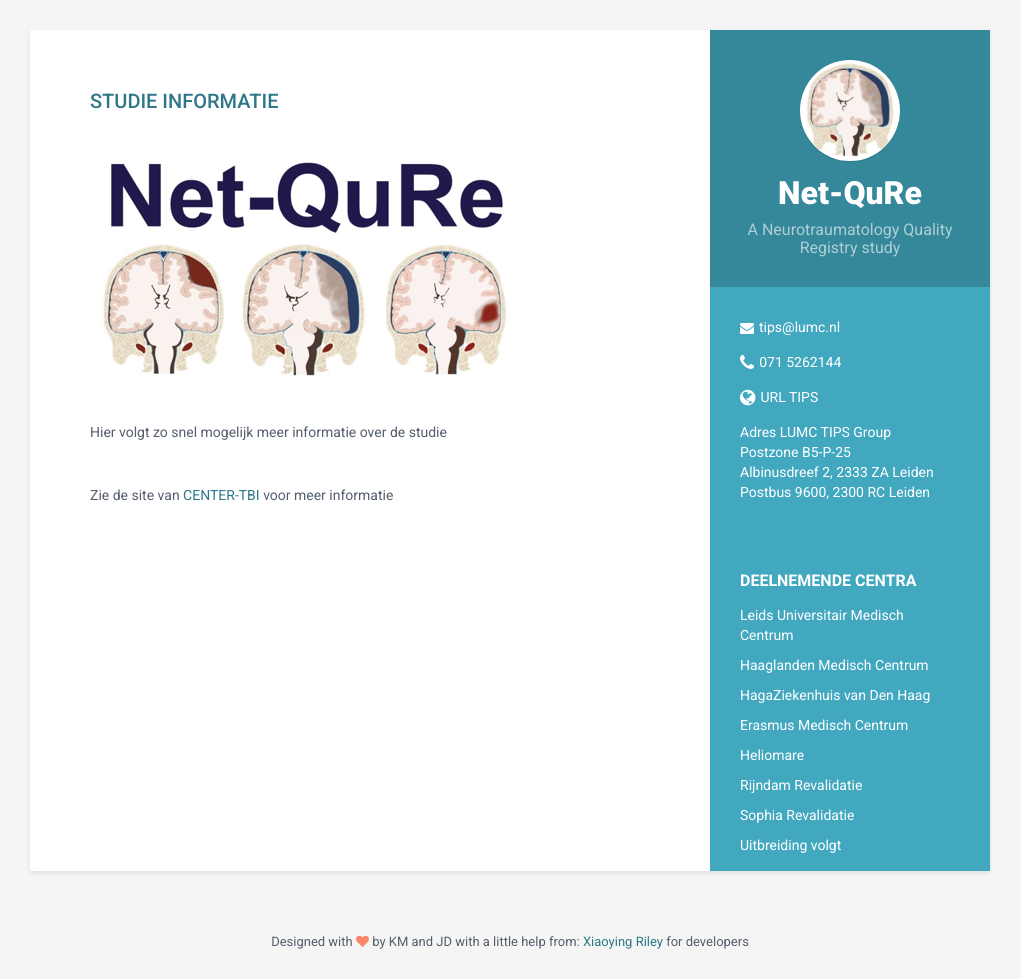
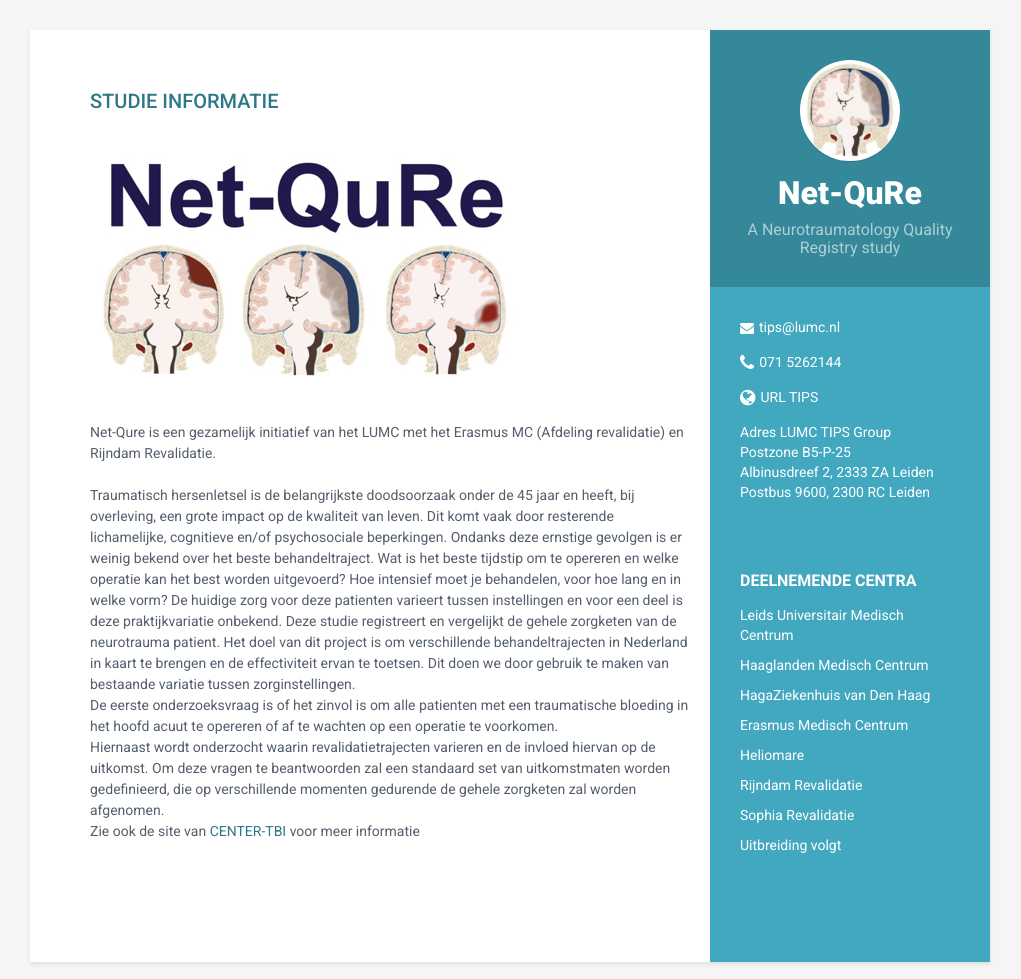
Before and after one commit to thedutchweb/netqure, a Jekyll site: the page built from index.html, in a window 1280 px wide, cut to the strip 0-979 px from the top of the page. Shown: the whole strip, without its empty margins (130-1151 px from the left). Built offline with Jekyll 4.4.1, drawn with Linux system fonts in a browser that asks for light colours.

Commit message:
Tekst aangepast

```diff
--- a/_includes/info.html
+++ b/_includes/info.html
@@ -2,8 +2,19 @@
 <h2 class="section-title">Studie informatie</h2>
 <img class="section-img" src="{{site.baseurl}}/assets/images/infologo.png" alt="logo">
 <div class="summary">
-    <p> <br> Hier volgt zo snel mogelijk meer informatie over de studie <br> <br> <br>
-      Zie de site van
+    <p> <br> Net-Qure is een gezamelijk initiatief van het LUMC met het Erasmus MC (Afdeling revalidatie) en Rijndam Revalidatie.
+       <br> <br>
+       Traumatisch hersenletsel is de belangrijkste doodsoorzaak onder de 45 jaar en heeft, bij overleving, een grote impact op de kwaliteit van leven.
+       Dit komt vaak door resterende lichamelijke, cognitieve en/of psychosociale beperkingen. Ondanks deze ernstige gevolgen is er weinig bekend over het beste behandeltraject.
+       Wat is het beste tijdstip om te opereren en welke operatie kan het best worden uitgevoerd? Hoe intensief moet je behandelen, voor hoe lang en in welke vorm?
+       De huidige zorg voor deze patienten varieert tussen instellingen en voor een deel is deze praktijkvariatie onbekend. Deze studie registreert en vergelijkt
+       de gehele zorgketen van de neurotrauma patient. Het doel van dit project is om verschillende behandeltrajecten in Nederland in kaart te brengen en de effectiviteit ervan
+       te toetsen. Dit doen we door gebruik te maken van bestaande variatie tussen zorginstellingen.
+       <br> De eerste onderzoeksvraag is of het zinvol is om alle patienten met een traumatische bloeding in het hoofd acuut te opereren of af te wachten op een operatie te voorkomen.
+       <br> Hiernaast wordt onderzocht waarin revalidatietrajecten varieren en de invloed hiervan op de uitkomst.
+       Om deze vragen te beantwoorden zal een standaard set van uitkomstmaten worden gedefinieerd, die op verschillende momenten gedurende de gehele zorgketen zal worden afgenomen.
+       <br>
+      Zie ook de site van
       <a href="http://www.center-tbi.eu" target="_blank"> CENTER-TBI </a> voor meer informatie
 </div><!--//summary-->
 </section><!--//section-->
```
Also changed, not shown: 1 other file.
